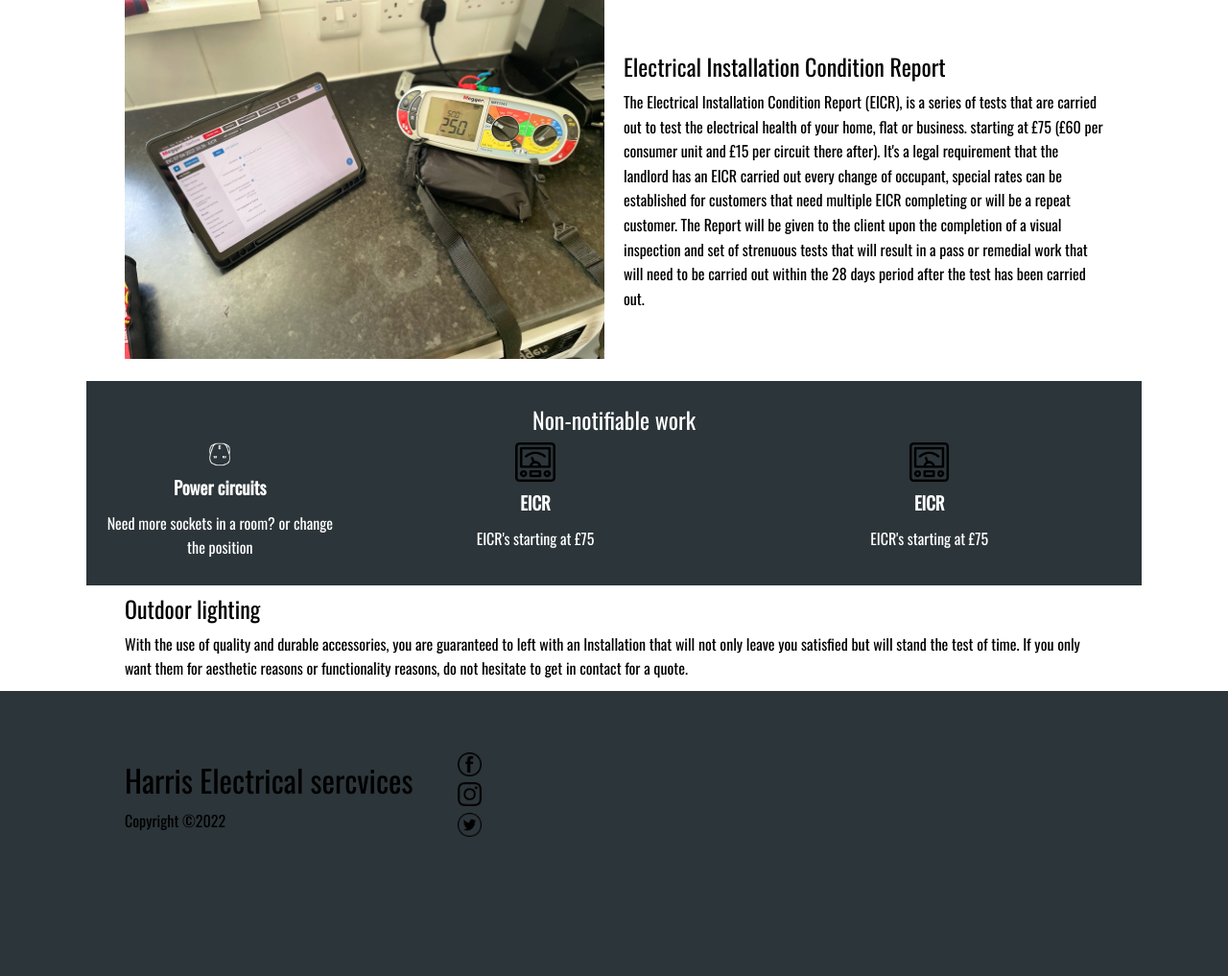
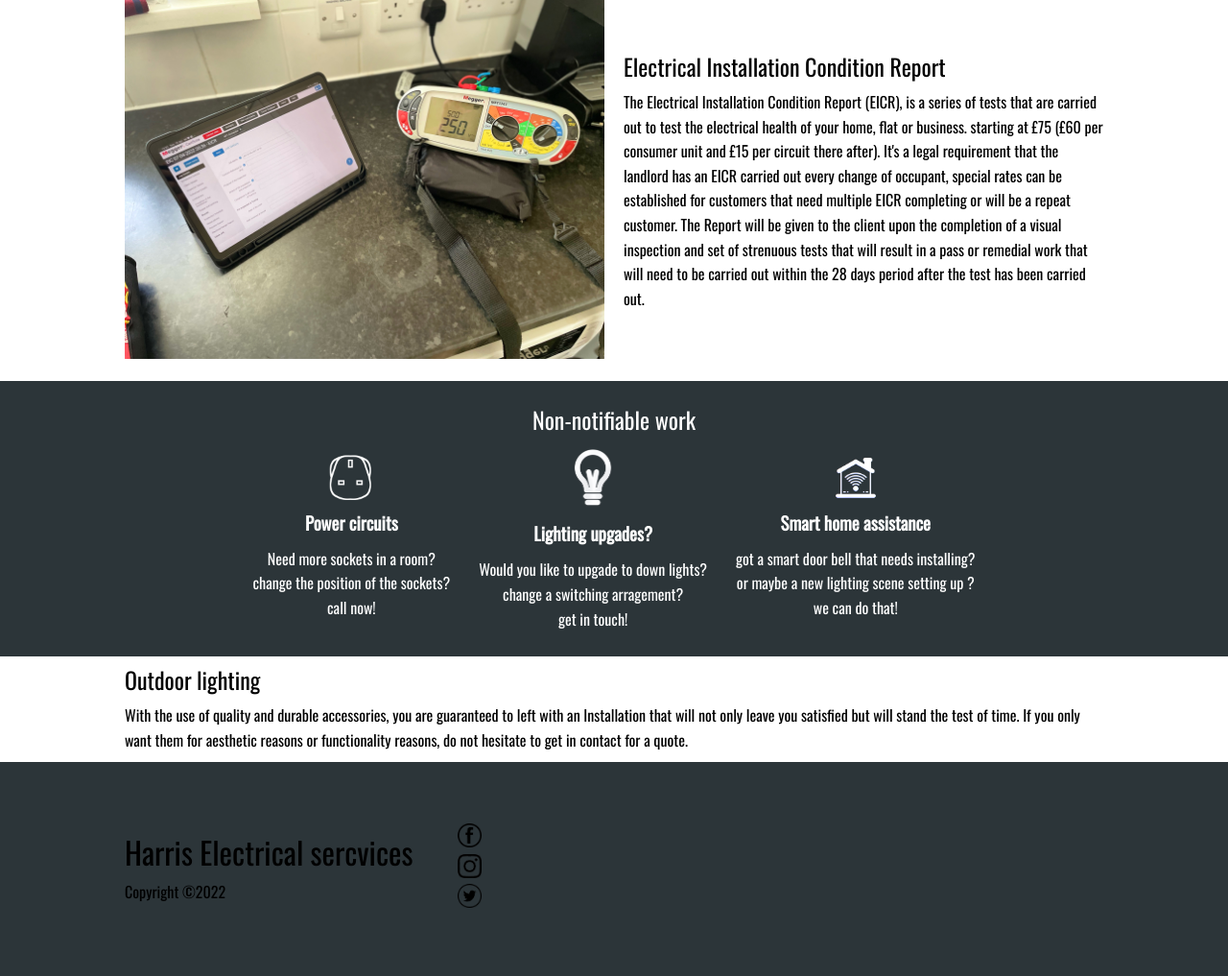
Before and after one commit to harrismoneybags/elec, a Flask app: page /services in a window 1280 px wide. Shown: the part 87-1104 px from the top of the page at 96% size. Before the commit the page ends 959 px from the top, so only its background shows below. Run offline with Flask 2, Linux system fonts and the light colour scheme; some libraries are stand-ins or nearby versions.

Commit message:
new stuff

```diff
--- a/static/css/style.css
+++ b/static/css/style.css
@@ -305,14 +305,18 @@ img{
     text-align: center;
     background-color: var(--primary-color);
     color: #fff;
+	max-width: 100%;
 }
 
 .non-notifiable-text .grid-3 {
-    display: flex;
+	display: inline-flex;
+	gap: 30px;
 }
 
-.non-notifiable-text img {
-    width: 10%;
+
+
+.non-notifiable-text .grid-3 img {
+    width: 50px;
 }
 
 /*moble*/
@@ -372,7 +376,11 @@ img{
 	.misc .grid,
 	.cli .grid,
 	.location .grid,
-	.contact-info .grid
+	.contact-info .grid,
+	.about-me .grid,
+	.eicr .grid,
+	.non-notifiable .grid
+
 	{
 		grid-template-columns: 1fr;
 		grid-template-rows: 1fr;
--- a/templates/services.html
+++ b/templates/services.html
@@ -57,24 +57,33 @@
   <section class ="non-notifiable container p-1">
     <div class="non-notifiable-text text-center">
       <h1>Non-notifiable work</h1>
-      <div class="grid-3">
+      <div class="grid grid-3">
         <div>
           <img src="{{url_for('static',filename='images/socket.png')}}">
       		<h3> Power circuits </h3>
-        	<p> Need more sockets in a room? or change the position </p>
+        	<p> Need more sockets in a room?<br>
+            change the position of the sockets?<br>
+            call now!
+          </p>
 
       	</div>
         <div>
-          <img src="{{url_for('static',filename='images/multimeter.png')}}">
-      		<h3> EICR </h3>
-          <p> EICR's starting at £75</p>
+          <img src="{{url_for('static',filename='images/lamp.png')}}">
+      		<h3> Lighting upgades? </h3>
+          <p>
+            Would you like to upgade to down lights?<br>
+            change a switching arragement?<br>
+            get in touch!
+          </p>
         </div>
         <div>
-          <img src="{{url_for('static',filename='images/multimeter.png')}}" alt="">
-      		<h3> EICR </h3>
-        	<p class="text-secondary"> EICR's starting at £75</p>
-
-      	</div>
+          <img src="{{url_for('static',filename='images/smarthome.png')}}">
+      		<h3> Smart home assistance </h3>
+        	<p class="text-secondary"> got a smart door bell that needs installing? <br>
+            or maybe a new lighting scene setting up ?<br>
+              we can do that!
+           </p>
+        	</div>
       </div>
     </div>
   </section>
```
Also changed, not shown: static/images/lamp.png (added), static/images/smarthome.jpg (added), static/images/smarthome.png (added).
